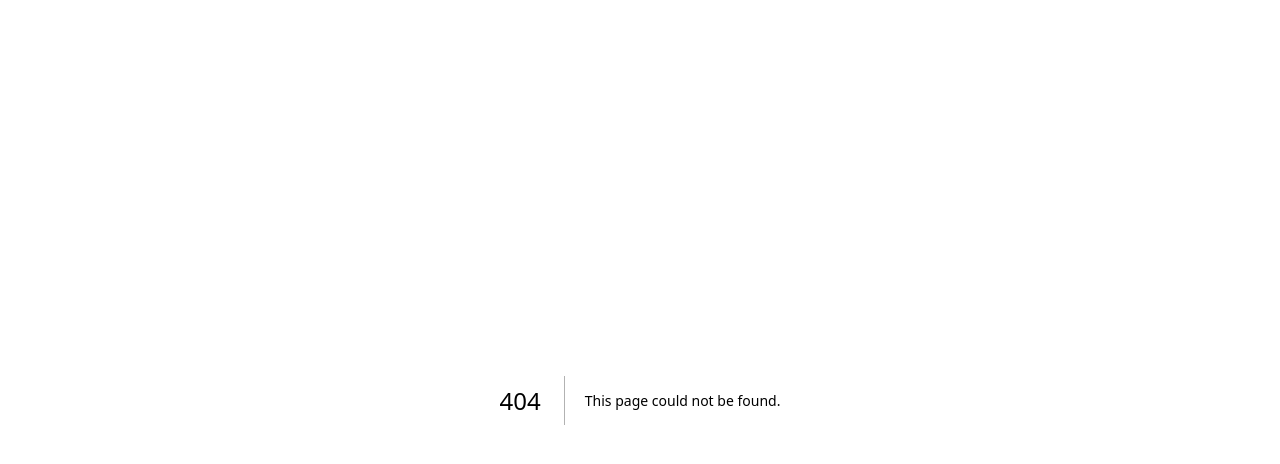
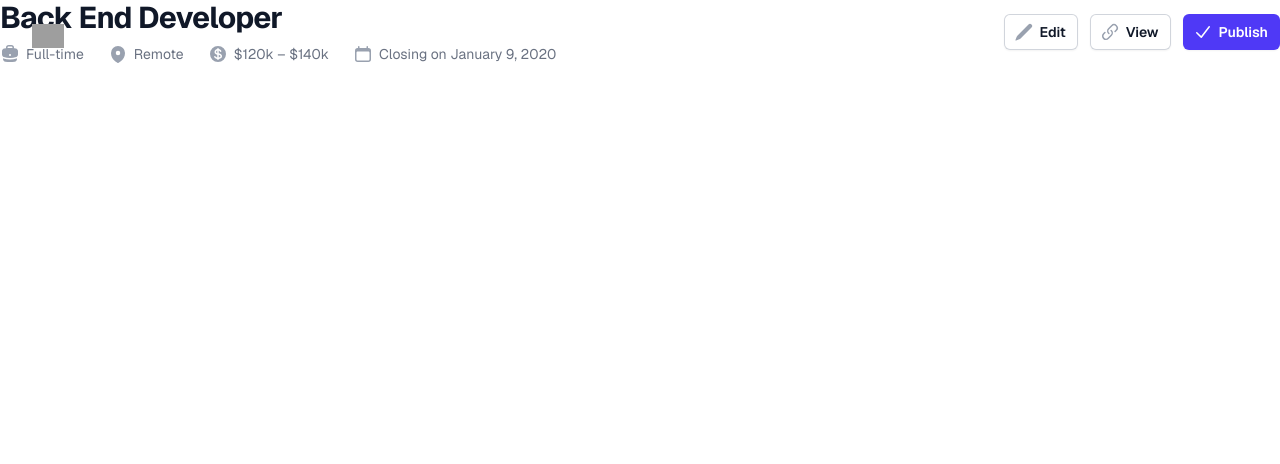
Before and after one commit to afizsavage/krio-ui, a Next.js app: page /words/1 in a window 1280 px wide. Before the commit this address had no page. Shown: the top 464 px of the page. Built offline with nearby package versions, Linux system fonts and the light colour scheme; grey boxes are pictures that could not be loaded.

Commit message:
redire to word page when a result option is clicked on

```diff
--- a/app/page.tsx
+++ b/app/page.tsx
@@ -1,16 +1,12 @@
-import Header from "@/components/Header";
 import HeroSection from "@/components/HeroSection";
+import DefaultLayout from "@/components/Layout";
 
 export default function Home() {
   return (
-    <div className=" font-[family-name:var(--font-geist-sans)]">
-      <Header />
+    <DefaultLayout>
       <main className="flex flex-col gap-[32px] row-start-2 items-center sm:items-start">
         <HeroSection />
       </main>
-      <footer className="row-start-3 flex gap-[24px] flex-wrap items-center justify-center">
-
-      </footer>
-    </div>
+    </DefaultLayout>
   );
 }
--- /dev/null
+++ b/app/words/[wid]/page.tsx
@@ -0,0 +1,15 @@
+import WordHeading from "@/components/WordHeading";
+
+export type PageProps = {
+    params: Promise<{ wid: string }>;
+};
+
+const WordPage = async ({ params }: PageProps) => {
+    const { wid } = await params;
+
+    return (
+        <WordHeading />
+    );
+}
+
+export default WordPage
--- /dev/null
+++ b/app/words/layout.tsx
@@ -0,0 +1,15 @@
+import DefaultLayout from "@/components/Layout";
+
+const WordsLayout = ({
+    children,
+}: Readonly<{
+    children: React.ReactNode;
+}>) => {
+    return (
+        <DefaultLayout>
+            {children}
+        </DefaultLayout>
+    );
+}
+
+export default WordsLayout
--- a/components/CommandPalettes.tsx
+++ b/components/CommandPalettes.tsx
@@ -13,6 +13,7 @@ import { MagnifyingGlassIcon } from '@heroicons/react/20/solid'
 import { useEffect, useState } from 'react'
 
 import { getModel } from '@/lib/connector'
+import { useRouter } from 'next/navigation'
 export interface CommandPalettesProps {
     open: boolean
     setOpen: (args: boolean) => void
@@ -27,6 +28,8 @@ type ResponseData = {
 const CommandPalettes = ({ open, setOpen }: CommandPalettesProps) => {
     const [query, setQuery] = useState('')
     const [results, setResults] = useState<ResponseData[]>([])
+
+    const router = useRouter()
 
     useEffect(() => {
         const delayDebounce = setTimeout(() => {
@@ -85,6 +88,7 @@ const CommandPalettes = ({ open, setOpen }: CommandPalettesProps) => {
                                     <ComboboxOption
                                         key={result.id}
                                         value={result}
+                                        onClick={() => router.push(`words/${result.id}`)}
                                         className="cursor-default px-4 py-2 select-none data-focus:bg-zinc-800 data-focus:text-white data-focus:outline-hidden"
                                     >
                                         {result.word}
--- a/components/Header.tsx
+++ b/components/Header.tsx
@@ -1,16 +1,18 @@
+import Link from "next/link"
+
 const Header = () => {
     return (
         <header className="absolute inset-x-0 top-0 z-50">
             <nav aria-label="Global" className="flex items-center justify-between p-6 lg:px-8">
                 <div className="flex lg:flex-1">
-                    <a href="#" className="-m-1.5 p-1.5">
+                    <Link href="/" className="-m-1.5 p-1.5">
                         <span className="sr-only">Your Company</span>
                         <img
                             alt=""
                             src="https://tailwindcss.com/plus-assets/img/logos/mark.svg?color=indigo&shade=600"
                             className="h-6 w-auto"
                         />
-                    </a>
+                    </Link>
                 </div>
             </nav>
         </header>
--- /dev/null
+++ b/components/Layout.tsx
@@ -0,0 +1,20 @@
+import Header from "./Header";
+
+const DefaultLayout = ({
+    children,
+}: Readonly<{
+    children: React.ReactNode;
+}>) => {
+    return (
+        <div className=" font-[family-name:var(--font-geist-sans)]">
+            <Header />
+            {children}
+            <footer className="row-start-3 flex gap-[24px] flex-wrap items-center justify-center">
+
+            </footer>
+        </div>
+
+    )
+}
+
+export default DefaultLayout
--- /dev/null
+++ b/components/WordHeading.tsx
@@ -0,0 +1,104 @@
+import {
+    BriefcaseIcon,
+    CalendarIcon,
+    CheckIcon,
+    ChevronDownIcon,
+    CurrencyDollarIcon,
+    LinkIcon,
+    MapPinIcon,
+    PencilIcon,
+} from '@heroicons/react/20/solid'
+import { Menu, MenuButton, MenuItem, MenuItems } from '@headlessui/react'
+
+const WordHeading = () => {
+    return (
+        <div className="lg:flex lg:items-center lg:justify-between">
+            <div className="min-w-0 flex-1">
+                <h2 className="text-2xl/7 font-bold text-gray-900 sm:truncate sm:text-3xl sm:tracking-tight">
+                    Back End Developer
+                </h2>
+                <div className="mt-1 flex flex-col sm:mt-0 sm:flex-row sm:flex-wrap sm:space-x-6">
+                    <div className="mt-2 flex items-center text-sm text-gray-500">
+                        <BriefcaseIcon aria-hidden="true" className="mr-1.5 size-5 shrink-0 text-gray-400" />
+                        Full-time
+                    </div>
+                    <div className="mt-2 flex items-center text-sm text-gray-500">
+                        <MapPinIcon aria-hidden="true" className="mr-1.5 size-5 shrink-0 text-gray-400" />
+                        Remote
+                    </div>
+                    <div className="mt-2 flex items-center text-sm text-gray-500">
+                        <CurrencyDollarIcon aria-hidden="true" className="mr-1.5 size-5 shrink-0 text-gray-400" />
+                        $120k &ndash; $140k
+                    </div>
+                    <div className="mt-2 flex items-center text-sm text-gray-500">
+                        <CalendarIcon aria-hidden="true" className="mr-1.5 size-5 shrink-0 text-gray-400" />
+                        Closing on January 9, 2020
+                    </div>
+                </div>
+            </div>
+            <div className="mt-5 flex lg:mt-0 lg:ml-4">
+                <span className="hidden sm:block">
+                    <button
+                        type="button"
+                        className="inline-flex items-center rounded-md bg-white px-3 py-2 text-sm font-semibold text-gray-900 shadow-xs ring-1 ring-gray-300 ring-inset hover:bg-gray-50"
+                    >
+                        <PencilIcon aria-hidden="true" className="mr-1.5 -ml-0.5 size-5 text-gray-400" />
+                        Edit
+                    </button>
+                </span>
+
+                <span className="ml-3 hidden sm:block">
+                    <button
+                        type="button"
+                        className="inline-flex items-center rounded-md bg-white px-3 py-2 text-sm font-semibold text-gray-900 shadow-xs ring-1 ring-gray-300 ring-inset hover:bg-gray-50"
+                    >
+                        <LinkIcon aria-hidden="true" className="mr-1.5 -ml-0.5 size-5 text-gray-400" />
+                        View
+                    </button>
+                </span>
+
+                <span className="sm:ml-3">
+                    <button
+                        type="button"
+                        className="inline-flex items-center rounded-md bg-indigo-600 px-3 py-2 text-sm font-semibold text-white shadow-xs hover:bg-indigo-500 focus-visible:outline-2 focus-visible:outline-offset-2 focus-visible:outline-indigo-600"
+                    >
+                        <CheckIcon aria-hidden="true" className="mr-1.5 -ml-0.5 size-5" />
+                        Publish
+                    </button>
+                </span>
+
+                {/* Dropdown */}
+                <Menu as="div" className="relative ml-3 sm:hidden">
+                    <MenuButton className="inline-flex items-center rounded-md bg-white px-3 py-2 text-sm font-semibold text-gray-900 shadow-xs ring-1 ring-gray-300 ring-inset hover:ring-gray-400">
+                        More
+                        <ChevronDownIcon aria-hidden="true" className="-mr-1 ml-1.5 size-5 text-gray-400" />
+                    </MenuButton>
+
+                    <MenuItems
+                        transition
+                        className="absolute right-0 z-10 mt-2 -mr-1 w-48 origin-top-right rounded-md bg-white py-1 shadow-lg ring-1 ring-black/5 transition focus:outline-hidden data-closed:scale-95 data-closed:transform data-closed:opacity-0 data-enter:duration-200 data-enter:ease-out data-leave:duration-75 data-leave:ease-in"
+                    >
+                        <MenuItem>
+                            <a
+                                href="#"
+                                className="block px-4 py-2 text-sm text-gray-700 data-focus:bg-gray-100 data-focus:outline-hidden"
+                            >
+                                Edit
+                            </a>
+                        </MenuItem>
+                        <MenuItem>
+                            <a
+                                href="#"
+                                className="block px-4 py-2 text-sm text-gray-700 data-focus:bg-gray-100 data-focus:outline-hidden"
+                            >
+                                View
+                            </a>
+                        </MenuItem>
+                    </MenuItems>
+                </Menu>
+            </div>
+        </div>
+    )
+}
+
+export default WordHeading
```
